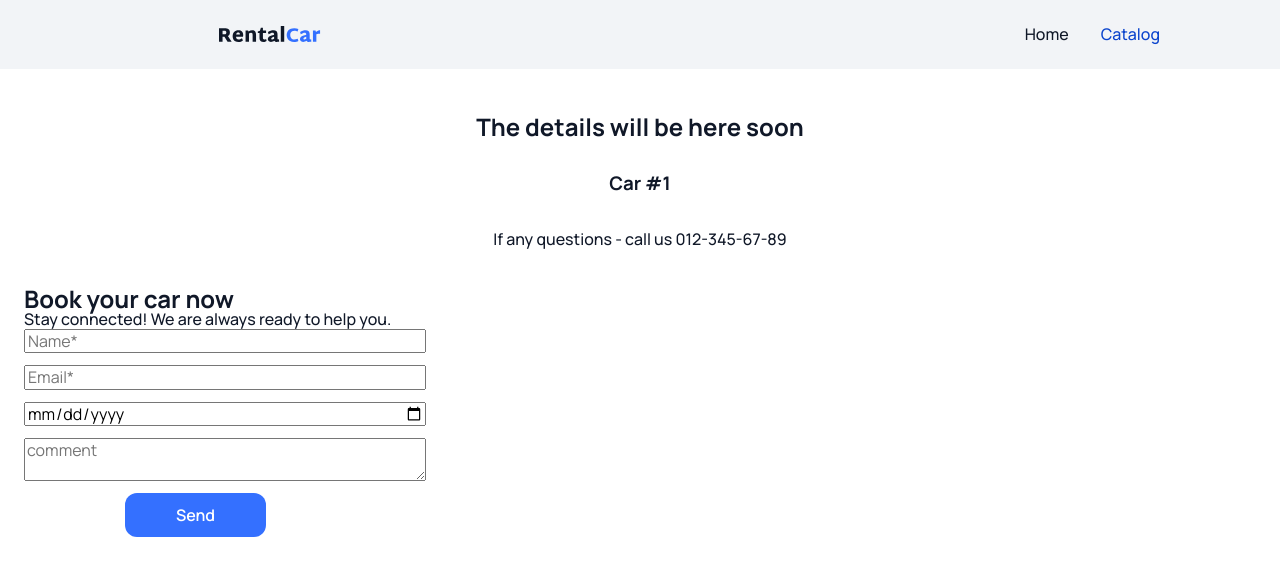
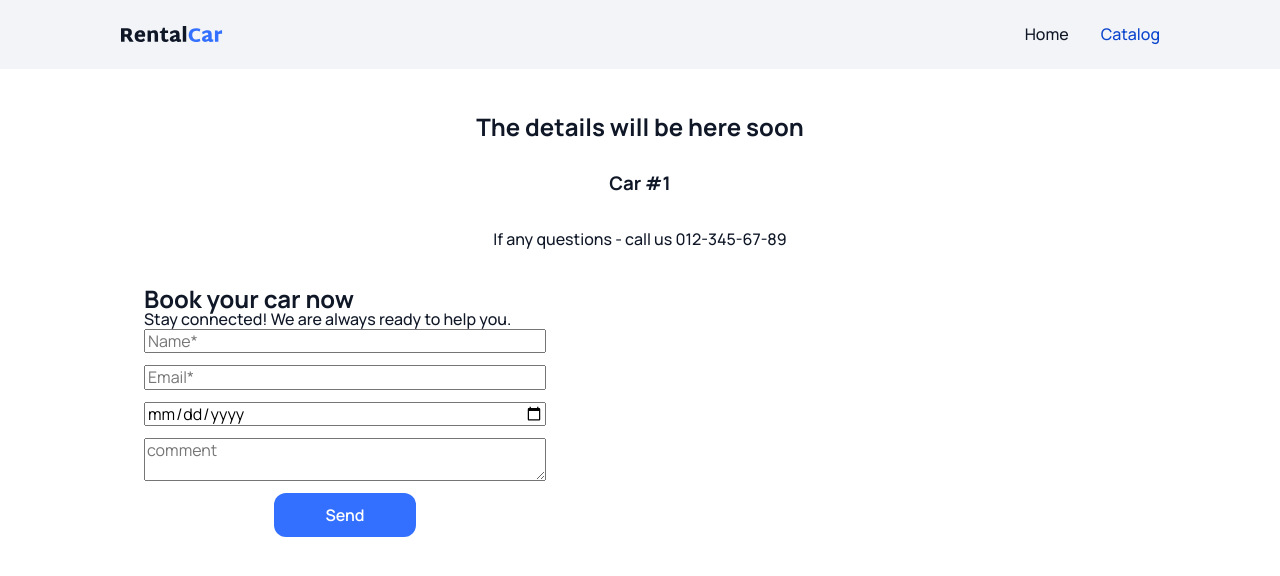
Before and after one commit to hanna-uler/rental-car-app, a React (Vite) app: page /catalog/1 in a window 1280 px wide. Shown: the top 576 px of the page. Built offline with nearby package versions, Linux system fonts and the light colour scheme; no server answers.

Commit message:
ref btn, header and container styles

```diff
--- a/src/components/Button/Button.jsx
+++ b/src/components/Button/Button.jsx
@@ -1,7 +1,7 @@
-import css from "./Button.module.css"
+import clsx from "clsx"
 
-export default function Button({ type = "button", onClick, text }) {
+export default function Button({ type = "button", onClick, text, style }) {
 
     return(
-    <button className={css.btn} type={type} onClick={onClick} >{ text }</button>)
+    <button className={clsx("btn", style)} type={type} onClick={onClick} >{ text }</button>)
 }
--- a/src/components/Button/Button.module.css
+++ /dev/null
@@ -1,17 +0,0 @@
-.btn {
-  border-radius: 12px;
-  padding: 12px 51px;
-  background: var(--button);
-  font-family: inherit;
-  font-weight: 600;
-  color: var(--white);
-  font-size: 16px;
-  line-height: 125%;
-  border: none;
-  /* width: 156px; */
-  /* height: 44px; */
-}
-.btn:hover,
-.btn:focus {
-  background: var(--button-hover);
-}
--- a/src/components/Header/Header.jsx
+++ b/src/components/Header/Header.jsx
@@ -8,14 +8,16 @@ const buildLinkClass = ({ isActive }) => {
 };
 export default function Header() {
     return (
-        <div className={css.container}>
-            <svg className={css.logo}>
+        <div className={css.contExt}>
+            <div className={clsx("container", css.container)}>
+                <svg className={css.logo}>
                 <use href={`${svgSprite}#icon-logo`} ></use>
             </svg>
-            <ul className={css.navList}>
+            <div className={css.navList}>
                 <NavLink to="/" className={buildLinkClass}>Home</NavLink>
                 <NavLink to="/catalog" className={buildLinkClass}>Catalog</NavLink>
-            </ul>
+                </div>
+            </div>
         </div>
     )
 
--- a/src/components/Header/Header.module.css
+++ b/src/components/Header/Header.module.css
@@ -1,14 +1,19 @@
+.contExt {
+  width: 100%;
+  background-color: var(--badges);
+}
 .container {
-  padding: 0 120px;
   border-bottom: 1px solid var(--badges);
   display: flex;
   justify-content: space-between;
   align-items: center;
-  background-color: var(--badges);
+  /* background-color: var(--badges); */
 }
 .logo {
   padding: 0;
   height: 16px;
+  text-align: left;
+  width: 104px;
 }
 .navList {
   display: flex;
--- a/src/index.css
+++ b/src/index.css
@@ -50,7 +50,42 @@ img {
   display: block;
   max-width: 100%;
 }
+.container {
+  max-width: 1440px;
+  padding: 0 120px;
+  margin: 0 auto;
+}
 
 button {
   cursor: pointer;
 }
+
+.btn {
+  border-radius: 12px;
+  padding: 12px 51px;
+  background: var(--button);
+  font-family: inherit;
+  font-weight: 600;
+  color: var(--white);
+  font-size: 16px;
+  line-height: 125%;
+  border: none;
+  display: block;
+  margin: 0 auto;
+}
+.btn:hover,
+.btn:focus {
+  background: var(--button-hover);
+}
+.btnTransp {
+  border: 1px solid #3470ff;
+  color: var(--main);
+  background: transparent;
+  white-space: nowrap;
+  text-align: center;
+}
+.btnTransp:hover,
+.btnTransp:focus {
+  border-color: var(--button-hover);
+  background: transparent;
+}
--- a/src/pages/CarDetailsPage/CarDetailsPage.jsx
+++ b/src/pages/CarDetailsPage/CarDetailsPage.jsx
@@ -1,3 +1,5 @@
+import css from "./CarDetailsPage.module.css"
+import clsx from "clsx";
 import { useParams } from "react-router-dom"
 import { useEffect } from "react";
 import { useDispatch } from "react-redux";
@@ -11,7 +13,7 @@ export default function CarDetailsPage() {
         dispatch(getCarDetails(id))
 }, [dispatch, id])
     return (
-        <div>
+        <div className={clsx("container", css.container)}>
             <h2 style={{ textAlign: "center", marginTop: "48px" }}>The details will be here soon</h2>
             <h3 style={{ textAlign: "center",marginTop: "36px" }}>Car #{ id}</h3>
             <p style={{ textAlign: "center", marginTop: "36px" }}>If any questions - call us 012-345-67-89</p>
--- a/src/pages/CatalogPage/CatalogPage.jsx
+++ b/src/pages/CatalogPage/CatalogPage.jsx
@@ -1,4 +1,5 @@
 import css from "./CatalogPage.module.css"
+import clsx from "clsx"
 import Filters from "../../components/Filters/Filters"
 import CarListing from "../../components/CarListing/CarListing"
 import { useEffect } from "react"
@@ -27,10 +28,10 @@ export default function CatalogPage() {
     }
     const carList = useSelector(selectCarList);
     return (
-        <div className={css.container}>
+        <div className={clsx("container", css.container)}>
             <Filters />
             {carList.length > 0 && <CarListing cars={carList} />}
-            {page < totalPages && <Button text="Load more" onClick={handelLoadMore} />}
+            {page < totalPages && <Button text="Load more" onClick={handelLoadMore} style="btnTransp"/>}
         </div>
     )
 }
--- a/src/pages/CatalogPage/CatalogPage.module.css
+++ b/src/pages/CatalogPage/CatalogPage.module.css
@@ -1,3 +1,8 @@
 .container {
-  padding: 84px 120px 124px 120px;
+  padding-top: 84px;
+  padding-bottom: 124px;
+  /* display: flex;
+  flex-direction: column;
+  justify-content: center;
+  align-items: center; */
 }
```
